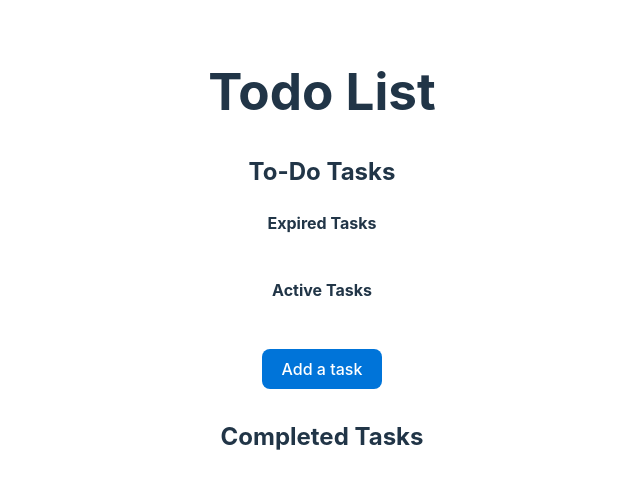
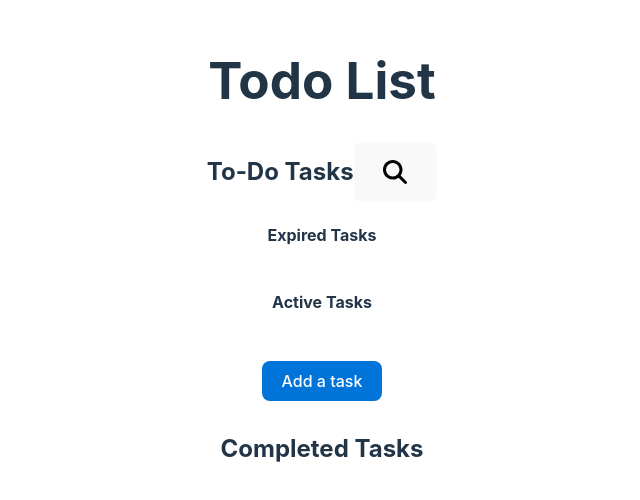
Before and after one commit to Hugo-Blois/toDoList-ReactApp, a React (Vite) app in the folder toDoList-ReactApp/: page / in a window 1280 px wide. Shown: the part 140-640 px from the top of the page, without its empty margins (318-958 px from the left). Built offline with nearby package versions, Linux system fonts and the light colour scheme.

Commit message:
research functionnality

```diff
--- a/toDoList-ReactApp/src/App.tsx
+++ b/toDoList-ReactApp/src/App.tsx
@@ -2,6 +2,8 @@ import './App.css';
 import List from './List';
 import Button from './Button';
 import { useState } from 'react';
+import { FontAwesomeIcon } from '@fortawesome/react-fontawesome';
+import { faSearch } from '@fortawesome/free-solid-svg-icons';
 
 interface ListItem {
   id: number;
@@ -18,6 +20,8 @@ function App() {
   const [description, setDescription] = useState<string>("");
   const [dueDate, setDueDate] = useState<string | undefined>("");
   const [error, setError] = useState<string | null>(null);
+  const [searchTerm, setSearchTerm] = useState<string>("");
+  const [showSearch, setShowSearch] = useState<boolean>(false);
   const dateTime = new Date().toISOString().split('T')[0];
 
   function onChangeTache(e: React.ChangeEvent<HTMLInputElement>){
@@ -65,16 +69,42 @@ function App() {
     setItemList(updatedItemList);
   }
 
+  function filterTasks(items: ListItem[]): ListItem[] {
+    return items.filter((item) =>
+      item.title.toLowerCase().includes(searchTerm.toLowerCase()) ||
+      item.content.toLowerCase().includes(searchTerm.toLowerCase())
+    );
+  }
+
   return (
     <div className="App">
       <h1>Todo List</h1>
 
       <div className="task-section">
-        <h2>To-Do Tasks</h2>
+        <h2>
+          To-Do Tasks
+          <button onClick={() => {
+            setSearchTerm("");
+            setShowSearch(!showSearch);
+          }}>
+            <FontAwesomeIcon icon={faSearch} />
+          </button>
+        </h2>
+        {showSearch && (
+          <div className="search-bar">
+            <input
+              type="text"
+              placeholder="Search tasks..."
+              value={searchTerm}
+              onChange={(e) => setSearchTerm(e.target.value)}
+            />
+          </div>
+        )}
+
         <h4>Expired Tasks</h4>
-        <List items={itemList.filter((item) => !item.done && item.dueDate <= dateTime)} onDelete={deleteTache} onEdit={editTache} onToggleDone={toggleDone}/>
+        <List items={filterTasks(itemList.filter((item) => !item.done && item.dueDate <= dateTime))} onDelete={deleteTache} onEdit={editTache} onToggleDone={toggleDone}/>
         <h4>Active Tasks</h4>
-        <List items={itemList.filter((item) => !item.done && item.dueDate > dateTime)} onDelete={deleteTache} onEdit={editTache} onToggleDone={toggleDone}/>
+        <List items={filterTasks(itemList.filter((item) => !item.done && item.dueDate > dateTime))} onDelete={deleteTache} onEdit={editTache} onToggleDone={toggleDone}/>
         {
         addTask === true ?
           <div className='add-task'>
```
